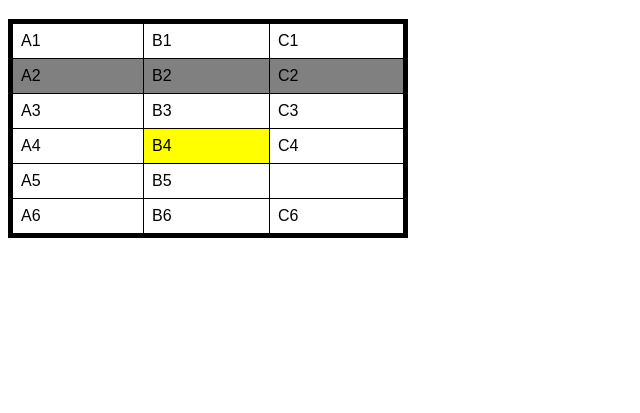
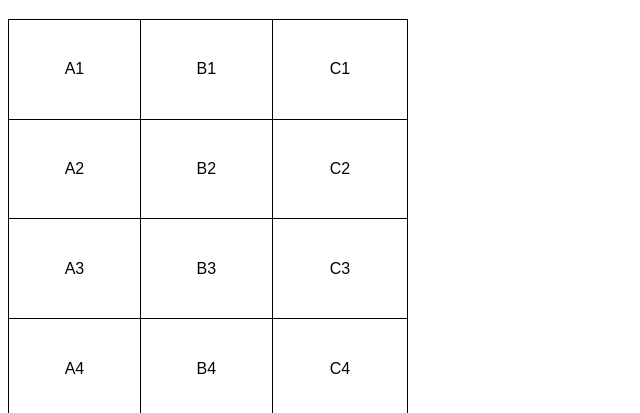
Before and after one commit to KevinMarconatto/html-css, a plain HTML site: page exercicios/ex023/tabela001.html in a window 1280 px wide. Shown: the part 61-474 px from the top of the page, without its empty margins (0-640 px from the left). Drawn offline with Linux system fonts and the light colour scheme.

Commit message:
Criei tabela001

```diff
--- a/exercicios/ex023/tabela001.html
+++ b/exercicios/ex023/tabela001.html
@@ -11,21 +11,15 @@
 
         table {
             width: 400px;
+            height: 400px;
             border-collapse: collapse; /* junta os quadrados da tabela */
-            border: 5px solid rgb(0, 0, 0)
-        }
-
-        tr.linha {
-            background-color: gray;
         }
 
         td {
             border: 1px solid black;
             padding: 8px;
-        }
-
-        td.dado {
-            background-color: yellow;
+            text-align: center; /* Alinhamento Horizontal */
+            vertical-align: middle; /* Alinhamento Vertical: Top, Middle e Bottom */
         }
     </style>
 </head>
@@ -44,7 +38,7 @@
             <td>B1</td>
             <td>C1</td>
         </tr>
-        <tr class="linha">
+        <tr>
             <td>A2</td>
             <td>B2</td>
             <td>C2</td>
@@ -56,17 +50,8 @@
         </tr>
         <tr>
             <td>A4</td>
-            <td class="dado">B4</td>
+            <td>B4</td>
             <td>C4</td>
-        </tr>
-        <tr>
-            <td>A5</td>
-            <td>B5</td>
-        </tr>
-        <tr>
-            <td>A6</td>
-            <td>B6</td>
-            <td>C6</td>
         </tr>
     </table>
 </body>
```
